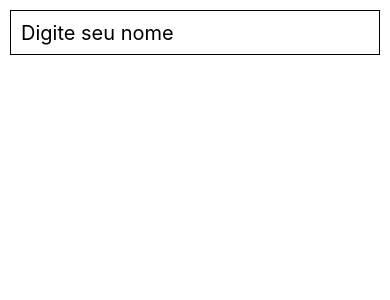
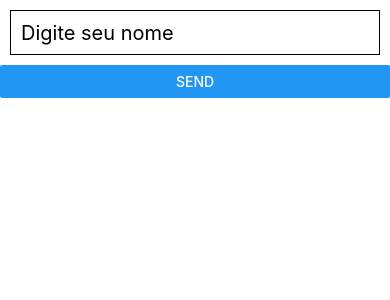
Before and after one commit to Wessh/ReactNativeApp, a React Native app: screen / in a window 390 px wide. Shown: the top 300 px of the page. Built offline with nearby package versions, Linux system fonts and the light colour scheme.

Commit message:
TrabalhandoComBotoes

```diff
--- a/App.js
+++ b/App.js
@@ -1,16 +1,19 @@
 import React, {useState} from 'react';
-import { View, Text, TextInput, StyleSheet } from 'react-native';
+import { View, Text, TextInput, StyleSheet, Button } from 'react-native';
 
 function App(){
   const [name, setName] = useState('');
+  const [input, setInput] = useState('');
 
-  function getName(text) {
-
-    if(text.length > 0){
-      setName(text + '...');
+  function sendButton(){
+    if(input.length > 0){
+      setName(input);
+      return;
     }else{
       setName('');
+      alert('Please enter');
     }
+
   }
 
   return(
@@ -19,8 +22,10 @@ function App(){
     <TextInput
       style={styles.textInput}
       placeholder="Digite seu nome"
-      onChangeText={(text) => getName(text)} // onChangeText, cada alteração de texto no input, ele chama uma função
+      onChangeText={(text) => setInput(text)}
     />
+
+    <Button title="Send" onPress={sendButton}/>
 
     <Text style={styles.textText}>{name}</Text>
 
@@ -41,6 +46,7 @@ const styles = StyleSheet.create({
   },
   textText: {
     textAlign: 'center',
+    marginTop: 15,
     fontSize: 25,
   }
 });
```
